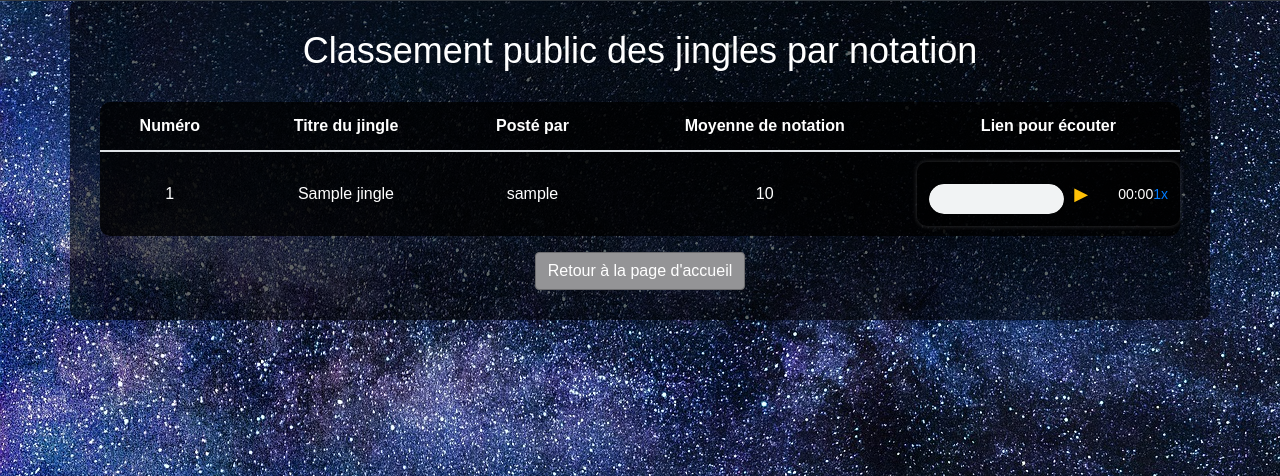
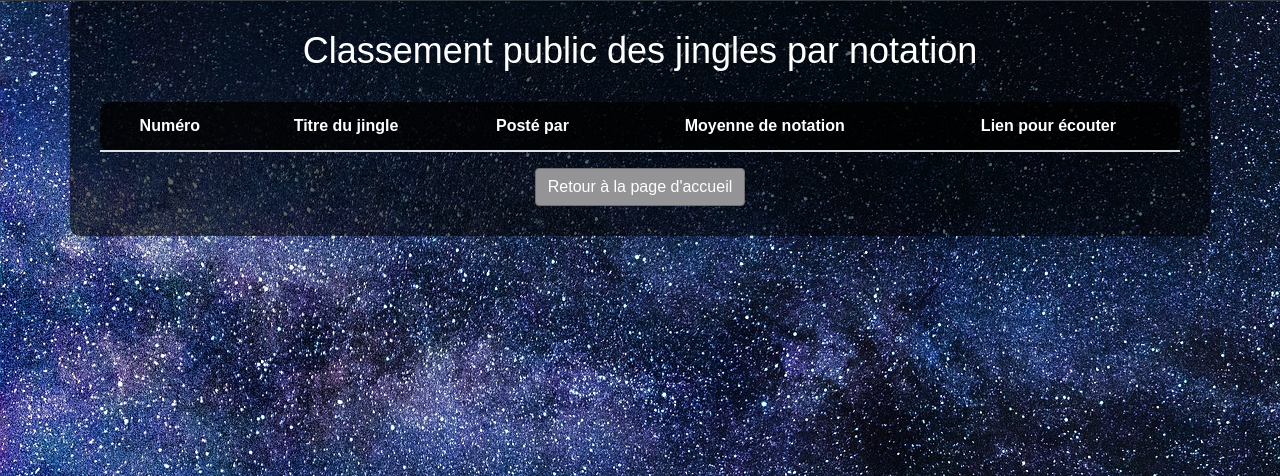
Before and after one commit to Viggsengetass/jingle_contest, a PHP site: page /ranking.php in a window 1280 px wide. Shown: the part 177-653 px from the top of the page. Run offline with PHP 8.4, Linux system fonts and the light colour scheme; tables that the repository leaves empty or names only in its code hold one stand-in row (values such as "Sample post"); data that the repository does not hold is empty.

Commit message:
Revert "fiix"
This reverts commit b22909519fd1703d777fb5b2ff122ee0454793fb.

```diff
--- a/ranking.php
+++ b/ranking.php
@@ -1,13 +1,5 @@
 <?php
 require_once('config.php');
-
-$query = "SELECT u.username, j.*, AVG(r.score) AS average_score
-          FROM jingles j
-          LEFT JOIN ratings r ON j.jingle_id = r.jingle_id
-          INNER JOIN users u ON j.user_id = u.user_id
-          GROUP BY j.jingle_id
-          ORDER BY average_score DESC";
-$result = mysqli_query($conn, $query);
 ?>
 
 <!DOCTYPE html>
@@ -48,13 +40,6 @@ $result = mysqli_query($conn, $query);
             echo "Votre navigateur ne prend pas en charge l'élément audio.";
             echo "</audio>";
             echo "<button class='play-pause-button' data-playing='false'>▶</button>"; // Bouton de lecture/pause personnalisé
-            echo "<div class='progress-bar-container'>";
-            echo "<div class='progress-bar'>";
-            echo "<div class='progress-bar-fill'></div>";
-            echo "</div>";
-            echo "<div class='timer'>00:00</div>";
-            echo "</div>";
-            echo "<button class='speed-button'>1x</button>"; // Bouton de vitesse
             echo '</td>';
             echo "</tr>";
             $rank++;
```
